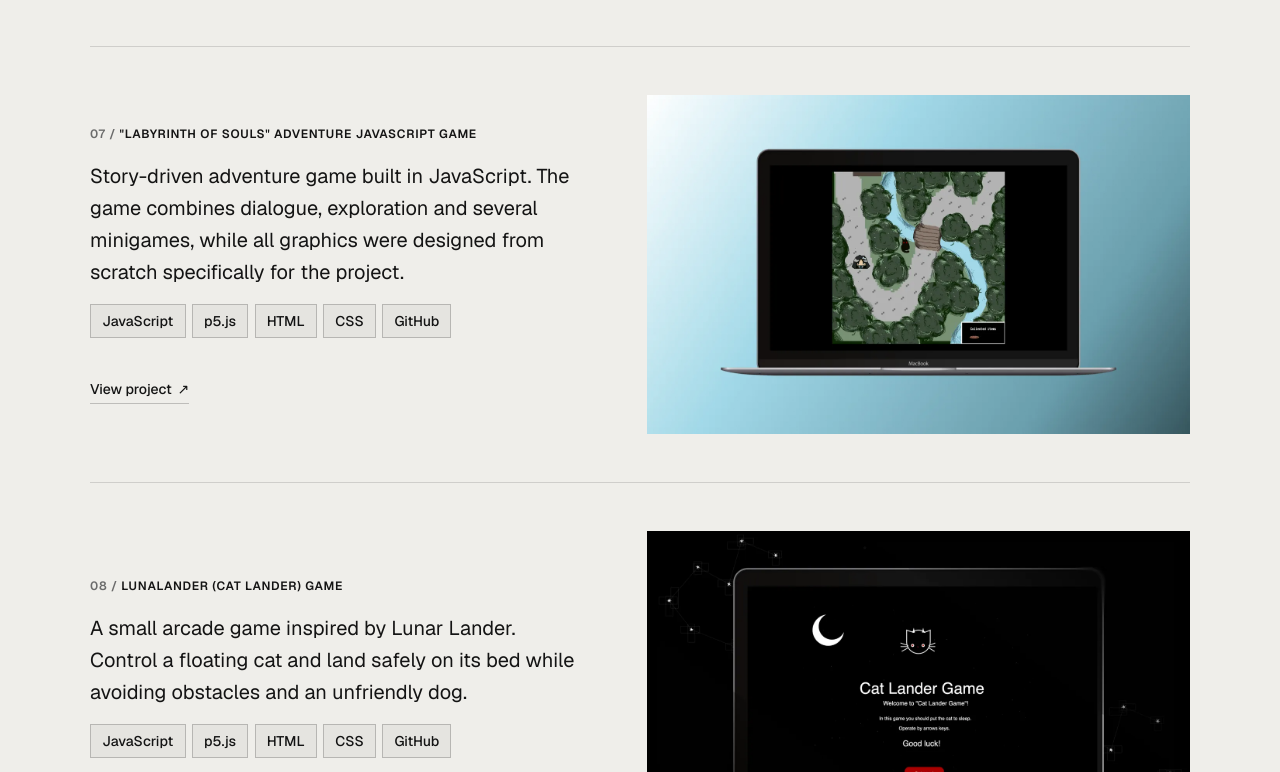
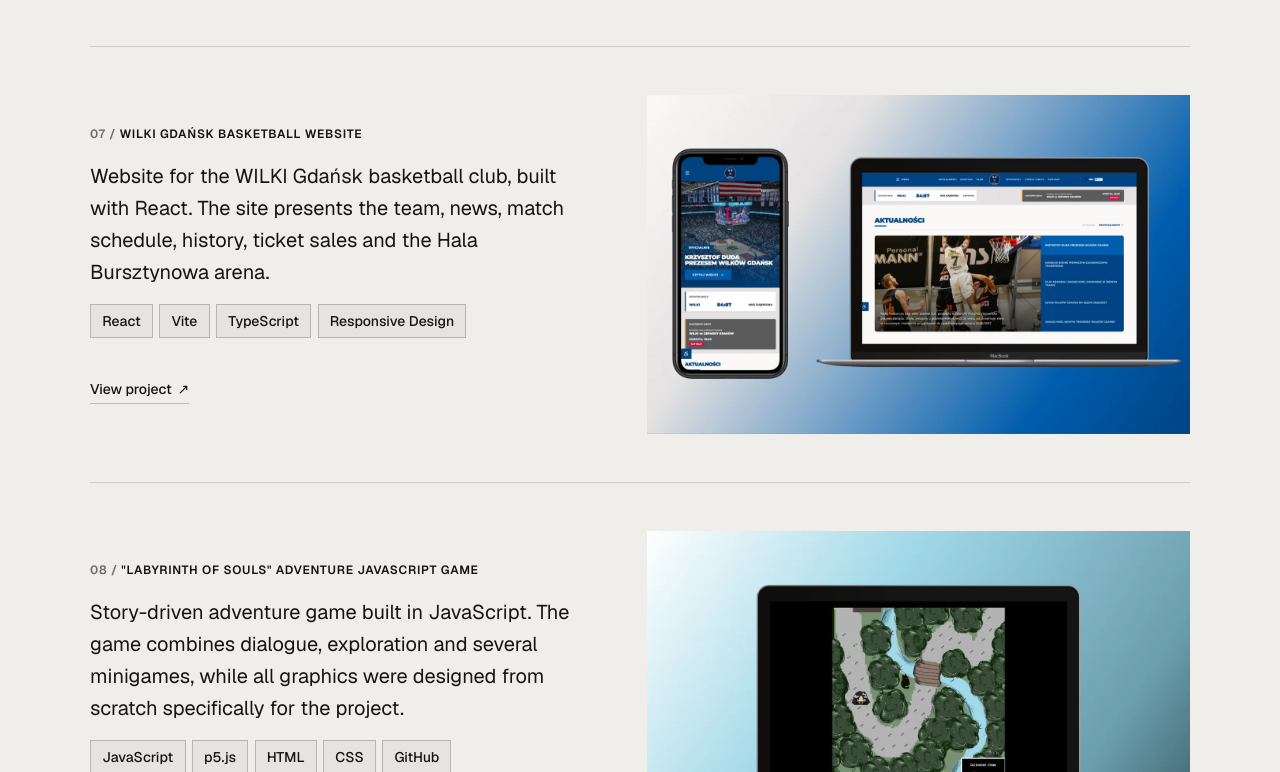
Before and after one commit to Klara923/portfolio-website, a Next.js app: page / in a window 1280 px wide. Shown: the part 5748-6520 px from the top of the page. Built offline with nearby package versions, Linux system fonts and the light colour scheme.

Commit message:
added new project

```diff
--- a/src/data/projects.ts
+++ b/src/data/projects.ts
@@ -50,6 +50,18 @@
     projectUrl: "https://qr-menu.procforce.pl/",
     githubUrl: null,
     featured: true,
+    displayOrder: 0,
+  },
+  {
+    slug: "wilki-gdansk-website",
+    category: "programming",
+    technologies: ["React", "Vite", "TypeScript", "Responsive Design"],
+    image: "/projects/wilki.webp",
+    secondaryMedia: null,
+    pdf: null,
+    projectUrl: "https://wilki-gdansk.vercel.app/",
+    githubUrl: null,
+    featured: false,
     displayOrder: 0,
   },
   {
--- a/src/i18n/projectContent.ts
+++ b/src/i18n/projectContent.ts
@@ -27,6 +27,13 @@
       "QR menu and table-ordering app for a fine dining restaurant, built with React. Guests scan the code, browse dishes in four languages, order from the table and pay online, with BLIK or with the waiter.",
     description:
       "A QR menu and table-ordering application developed for Lumière, a fine dining restaurant. Guests scan the QR code on their table to open a mobile-first menu linked to their table number and selected language (PL, EN, DE, UA). They can browse dishes by category, view ingredients and allergen information, add custom notes such as “no onions”, and place orders directly from their table.\n\n\nOrders and status updates are synchronized in real time using Socket.IO. Staff can update an order through different stages - accepted, in preparation, ready, delivered, and paid - with changes immediately reflected on the guest’s screen. The application also supports waiter calls, bill requests, and payments through Stripe, BLIK via a card terminal, or cash, with optional tipping.\n\n\nBuilt with React and Vite, using client-side routing, a custom state management layer persisted in sessionStorage, and an in-house i18n dictionary. Developed during my internship at Procforce Software House.",
+  },
+  "wilki-gdansk-website": {
+    title: "WILKI Gdańsk Basketball Website",
+    shortDescription:
+      "Website for the WILKI Gdańsk basketball club, built with React. The site presents the team, news, match schedule, history, ticket sales and the Hala Bursztynowa arena.",
+    description:
+      "Website developed for WILKI Gdańsk basketball club using React, Vite, and TypeScript. The project includes pages for the team, club history, news, match results, schedule, ticket information, and the Hala Bursztynowa arena.\n\n\nThe interface was designed with a responsive layout for mobile, tablet, and desktop screen sizes. The site also includes a photo gallery, sponsors section, and contact information for the club office.\n\n\nThe project focused on organizing a range of club-related content into a clear navigation structure while maintaining consistent UI components and responsive behavior across different screen sizes.",
   },
   "pixel-cat-branding": {
     title: "Pixel Cat - Branding",
@@ -116,6 +123,13 @@
     description:
       "Aplikacja menu QR i zamawiania ze stolika opracowana dla restauracji Lumière, serwującej dania kuchni fine dining. Gość skanuje kod QR na swoim stoliku, aby otworzyć menu zaprojektowane w pierwszej kolejności dla urządzeń mobilnych, powiązane z numerem stolika i wybranym językiem (PL, EN, DE, UA). Może przeglądać dania według kategorii, sprawdzać składniki i informacje o alergenach, dodawać pozycje z własnymi uwagami, takimi jak „bez cebuli”, oraz składać zamówienia bezpośrednio ze stolika.\n\n\nZamówienia i aktualizacje statusów są synchronizowane w czasie rzeczywistym za pomocą Socket.IO. Personel może przesuwać zamówienie przez kolejne etapy - przyjęte, w przygotowaniu, gotowe, dostarczone i opłacone - a zmiany są natychmiast odzwierciedlane na ekranie gościa. Aplikacja obsługuje także przywołanie kelnera, prośby o rachunek oraz płatności przez Stripe, BLIK-iem na terminalu kart lub gotówką, z opcją napiwku.\n\n\nZbudowana w React i Vite, z routingiem po stronie klienta, własną warstwą zarządzania stanem przechowywaną w sessionStorage oraz wewnętrznym słownikiem i18n. Projekt powstał podczas praktyk w Procforce Software House.",
   },
+  "wilki-gdansk-website": {
+    title: "Strona Klubu Koszykarskiego WILKI Gdańsk",
+    shortDescription:
+      "Strona klubu koszykarskiego WILKI Gdańsk, zbudowana w React prezentująca drużynę, aktualności, terminarz meczów, historię, sprzedaż biletów i halę.",
+    description:
+      "Strona internetowa stworzona dla klubu koszykarskiego WILKI Gdańsk z wykorzystaniem React, Vite i TypeScript. Projekt obejmuje strony dotyczące drużyny, historii klubu, aktualności, wyników meczów, terminarza, informacji o biletach oraz Hali Bursztynowej.\n\n\nInterfejs został zaprojektowany w responsywnym układzie dostosowanym do ekranów telefonów, tabletów i komputerów. Strona zawiera również galerię zdjęć, sekcję sponsorów oraz dane kontaktowe biura klubu.\n\n\nProjekt koncentrował się na uporządkowaniu różnych rodzajów treści związanych z klubem w przejrzystą strukturę nawigacji oraz na zachowaniu spójnych komponentów interfejsu i responsywnego działania na różnych rozmiarach ekranów.",
+  },
   "pixel-cat-branding": {
     title: "Pixel Cat - Branding",
     shortDescription:
```
Also changed, not shown: public/projects/wilki.webp (added).
